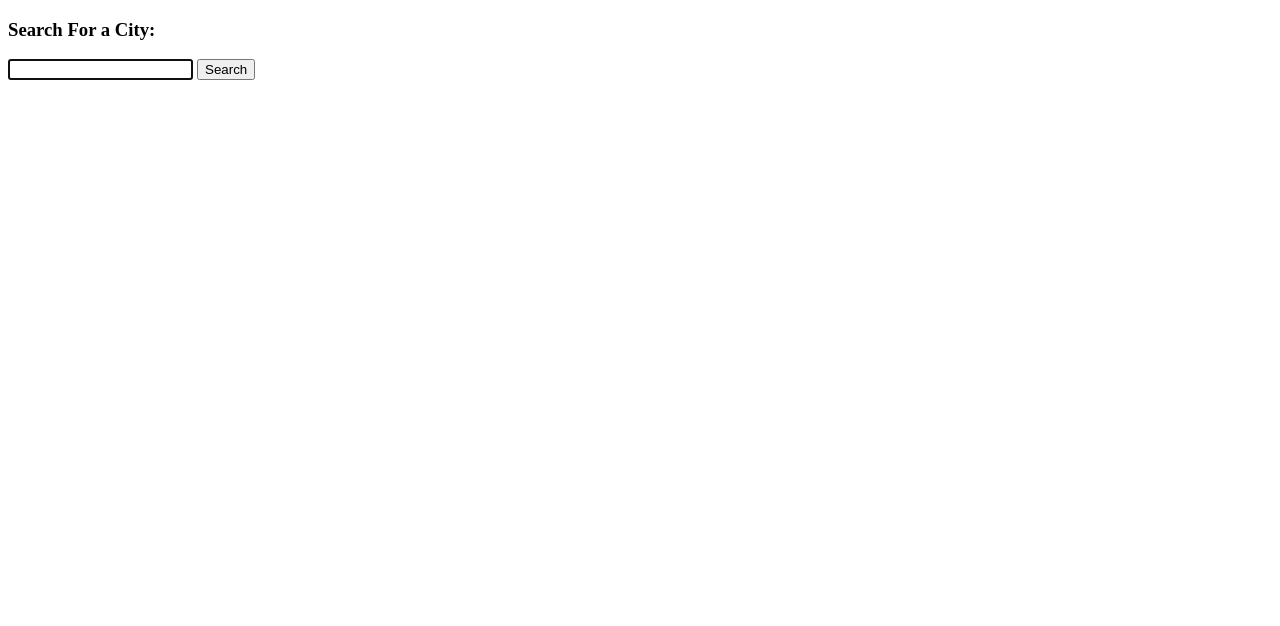
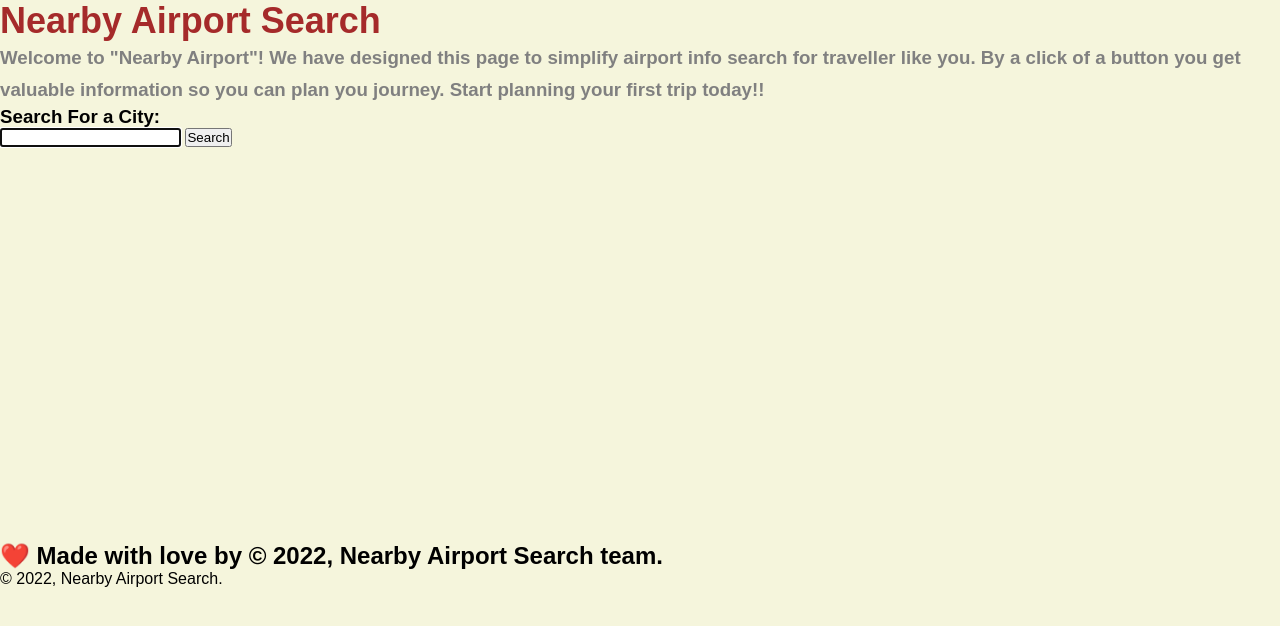
Before and after one commit to obrailovska/Flight-Search, a plain HTML site: page index.html in a window 1280 px wide. Drawn offline with nearby package versions, Linux system fonts and the light colour scheme; no server answers.

Commit message:
Initial CSS Styling

```diff
--- a/assets/css/style.css
+++ b/assets/css/style.css
@@ -0,0 +1,28 @@
+* {
+    margin: 0;
+    padding: 0;
+    box-sizing: border-box;
+}
+
+body{
+    color:black;
+    font-family: Arial, Helvetica, sans-serif;
+    background-color: beige;
+}
+header a {
+    text-decoration: none;
+    color: brown;
+}
+header h1 {
+    font-weight: bold;
+    font-size: 36px;
+    color: blanchedalmond;
+}
+.Intro p{
+    line-height: 1.7;
+    color: grey;
+}
+
+.main {
+    height: 500px;
+}
--- a/index.html
+++ b/index.html
@@ -5,11 +5,26 @@
     <meta http-equiv="X-UA-Compatible" content="IE=edge" />
     <meta name="viewport" content="width=device-width, initial-scale=1.0" />
     <link rel="stylesheet" href="./assets/css/style.css" />
-    <title>Nearby Aiport Search</title>
+    <title>Nearby Airport Search</title>
   </head>
   <body>
-    <main >
-        <div >
+    <!--page Header-->
+    <header>
+      <h1>
+        <a href="/">Nearby Airport Search</a>
+      </h1>
+    </header>
+    <section class="main">
+        <div class="Intro" >
+          <h3>
+            <p>Welcome to "Nearby Airport"! We have designed this
+              page to simplify airport info search for traveller
+              like you. By a click of a button you get valuable
+              information so you can plan you journey.
+
+              Start planning your first trip today!!
+            </p>
+          </h3>
           <div >
             <h3 >Search For a City:</h3>
             <form id="city-form">
@@ -29,7 +44,14 @@
           <div id="display">
 
           </div>
-  </main>
+        </section>
+        <!--page footer-->
+        <footer>
+          <h2> <span style="font-weight: 100;">❤️</span> Made with love by &copy; 2022, Nearby Airport Search team.</h2>
+          <div>
+           <a>&copy; 2022, Nearby Airport Search.</a>
+          </div>
+      </footer>
     <script
       src="https://code.jquery.com/jquery-2.2.4.min.js"
       integrity="sha256-BbhdlvQf/xTY9gja0Dq3HiwQF8LaCRTXxZKRutelT44="
```
